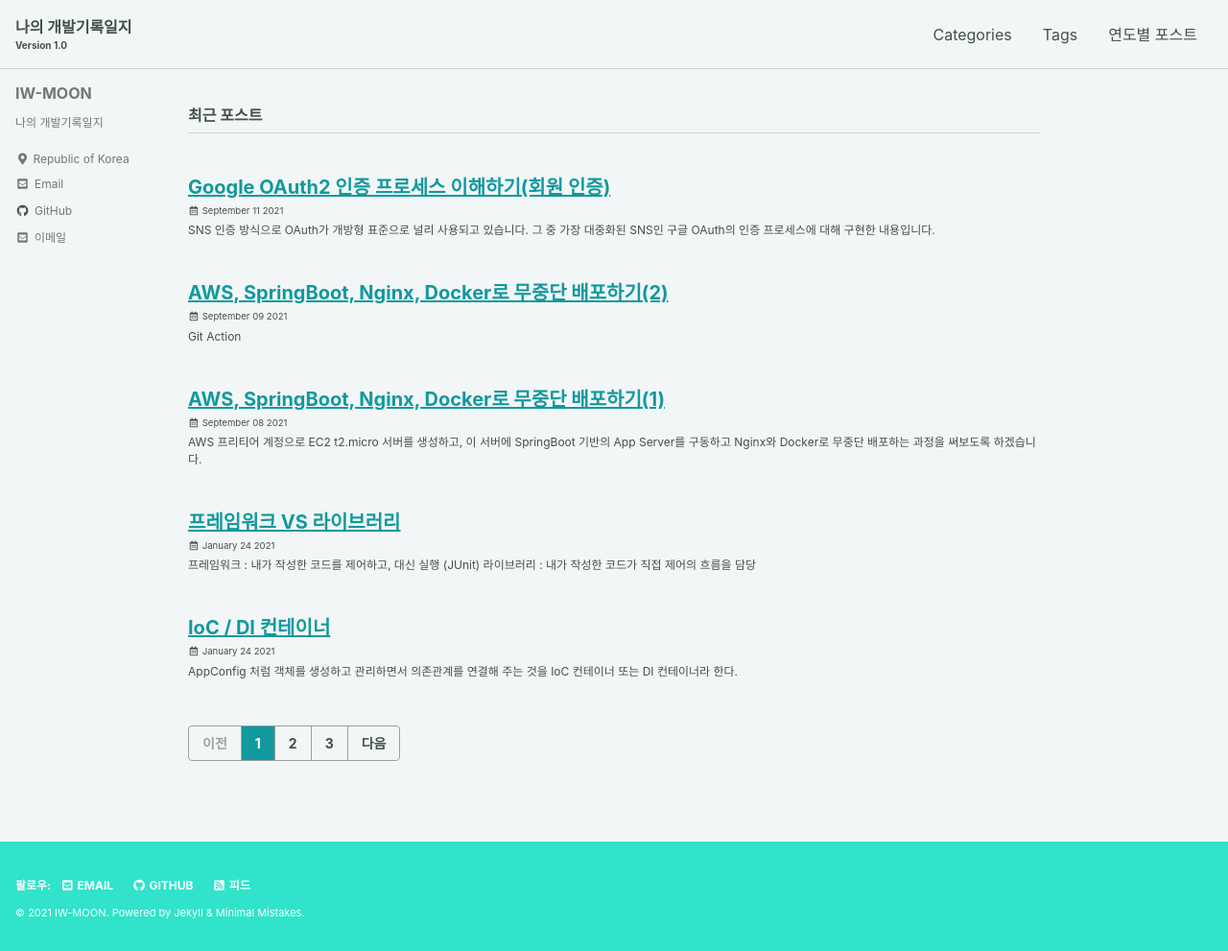
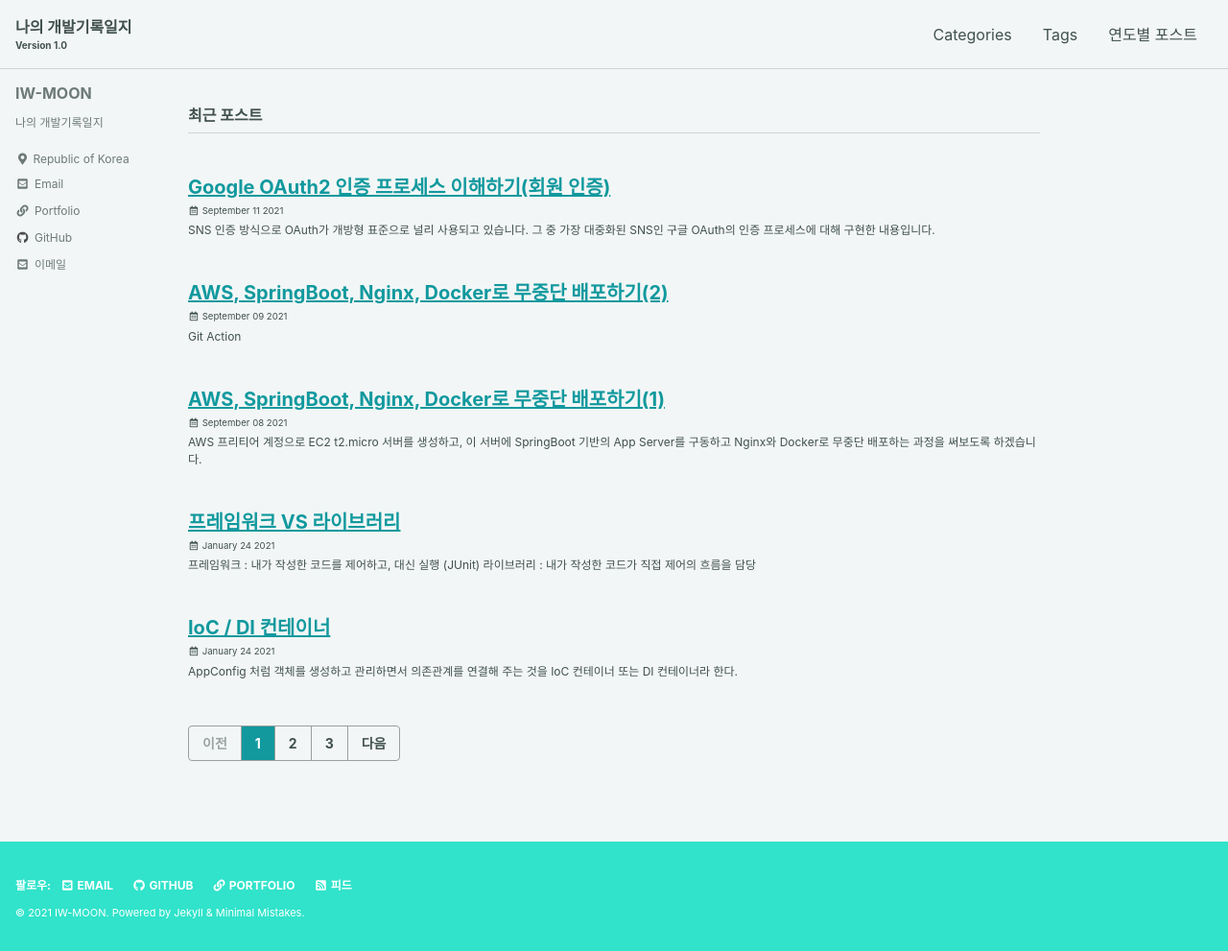
Before and after one commit to IW-MOON/iw-moon.github.com, a Jekyll site: the page built from index.html, in a window 1280 px wide. Shown: the whole page at 96% size. Built offline with Jekyll 4.4.1, drawn with Linux system fonts in a browser that asks for light colours; cached includes are drawn as plain includes; the list of posts is cut into pages by our own code.

Commit message:
portfolio link commit

```diff
--- a/Gemfile
+++ b/Gemfile
@@ -3,3 +3,4 @@ gemspec
 
 gem 'jekyll-admin', group: :jekyll_plugins
 gem 'jekyll-sitemap'
+gem "webrick", "~> 1.7"
--- a/_config.yml
+++ b/_config.yml
@@ -123,6 +123,9 @@ author:
     - label: "Website"
       icon: "fas fa-fw fa-link"
       # url: "https://your-website.com"
+    - label: "Portfolio"
+      icon: "fas fa-fw fa-link"
+      url: "https://carnation-plate-e55.notion.site/IW-MOON-e22ea8e99f3448fb9b849c36c1c61351"
     - label: "Twitter"
       icon: "fab fa-fw fa-twitter-square"
       # url: "https://twitter.com/"
@@ -160,6 +163,9 @@ footer:
     - label: "Instagram"
       icon: "fab fa-fw fa-instagram"
       # url:
+    - label: "Portfolio"
+      icon: "fas fa-fw fa-link"
+      url: "https://carnation-plate-e55.notion.site/IW-MOON-e22ea8e99f3448fb9b849c36c1c61351"
 
 
 # Reading Files
```
